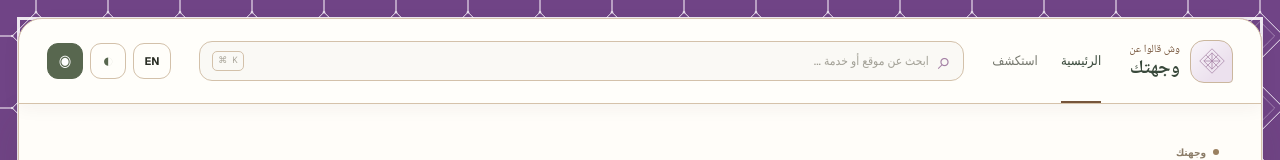
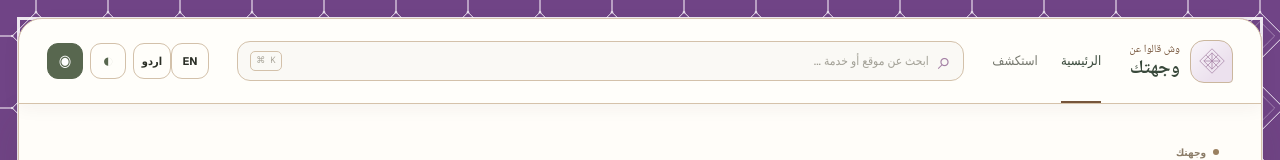
Before and after one commit to farahzeyad22/wejhaty, a Next.js app: page / in a window 1280 px wide. Shown: the top 160 px of the page. Built offline with nearby package versions, Linux system fonts and the light colour scheme.

Commit message:
Show other language options without cycling current language

```diff
--- a/app/page.tsx
+++ b/app/page.tsx
@@ -393,8 +393,7 @@ export default function Home() {
     statusTimer.current = window.setTimeout(() => setStatusMessage(""), duration);
   };
 
-  const toggleLanguage = () => {
-    const nextLanguage: Language = language === "ar" ? "en" : language === "en" ? "ur" : "ar";
+  const changeLanguage = (nextLanguage: Language) => {
     setLanguage(nextLanguage);
     localStorage.setItem("inside-the-box-language", nextLanguage);
   };
@@ -800,14 +799,23 @@ export default function Home() {
         </div>
 
         <div className="header-actions">
-          <button
-            className="language-button"
-            type="button"
-            aria-label={language === "ar" ? "التبديل إلى الإنجليزية" : language === "en" ? "اردو میں جائیں" : "التبديل إلى العربية"}
-            onClick={toggleLanguage}
-          >
-            {language === "ar" ? "EN" : language === "en" ? "اردو" : "AR"}
-          </button>
+          <div className="language-switcher" aria-label="اختيار اللغة">
+            {language !== "ar" && (
+              <button className="language-button" type="button" onClick={() => changeLanguage("ar")} aria-label="التبديل إلى العربية">
+                AR
+              </button>
+            )}
+            {language !== "en" && (
+              <button className="language-button" type="button" onClick={() => changeLanguage("en")} aria-label="Switch to English">
+                EN
+              </button>
+            )}
+            {language !== "ur" && (
+              <button className="language-button" type="button" onClick={() => changeLanguage("ur")} aria-label="اردو میں جائیں">
+                اردو
+              </button>
+            )}
+          </div>
           <button
             className="icon-button"
             type="button"
```
